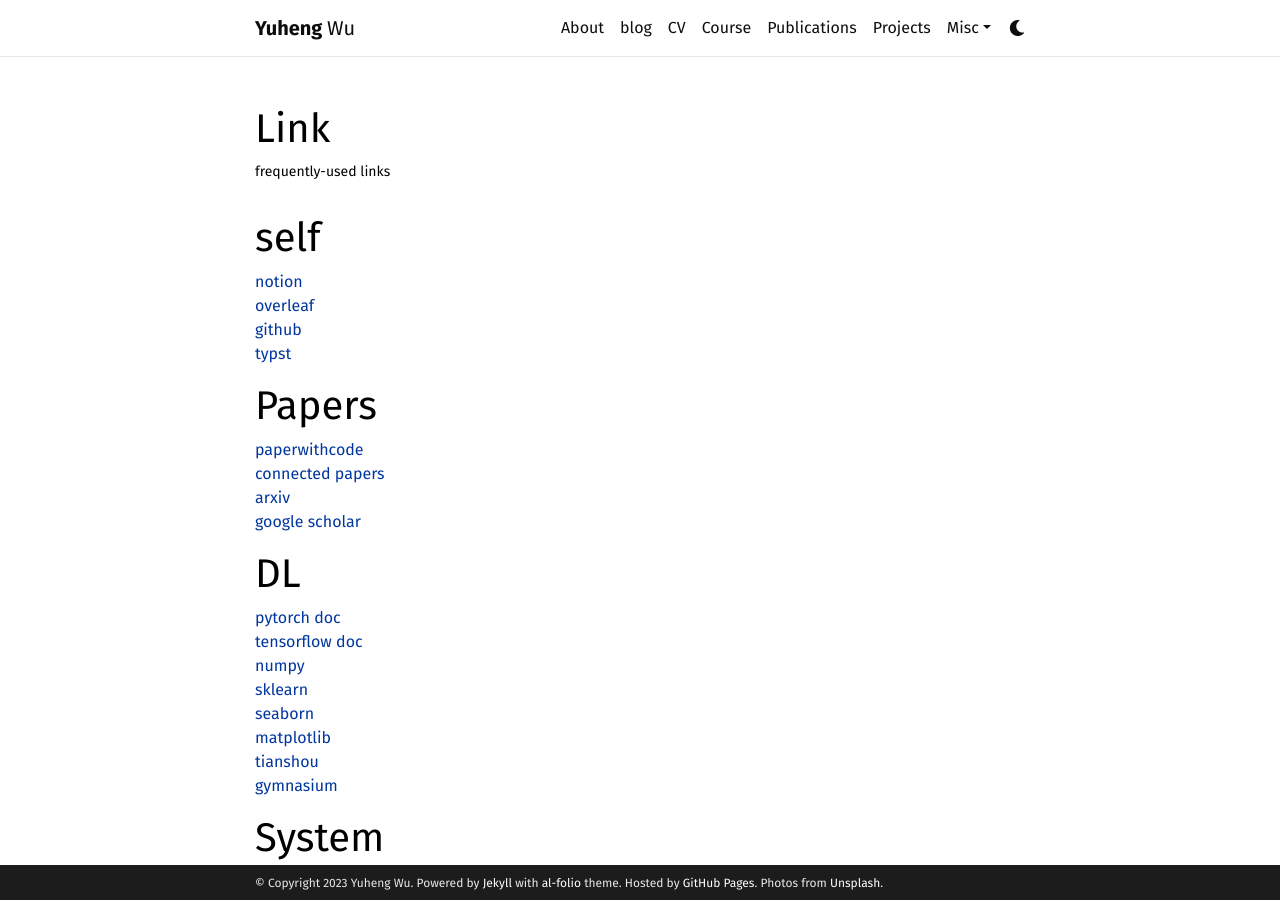
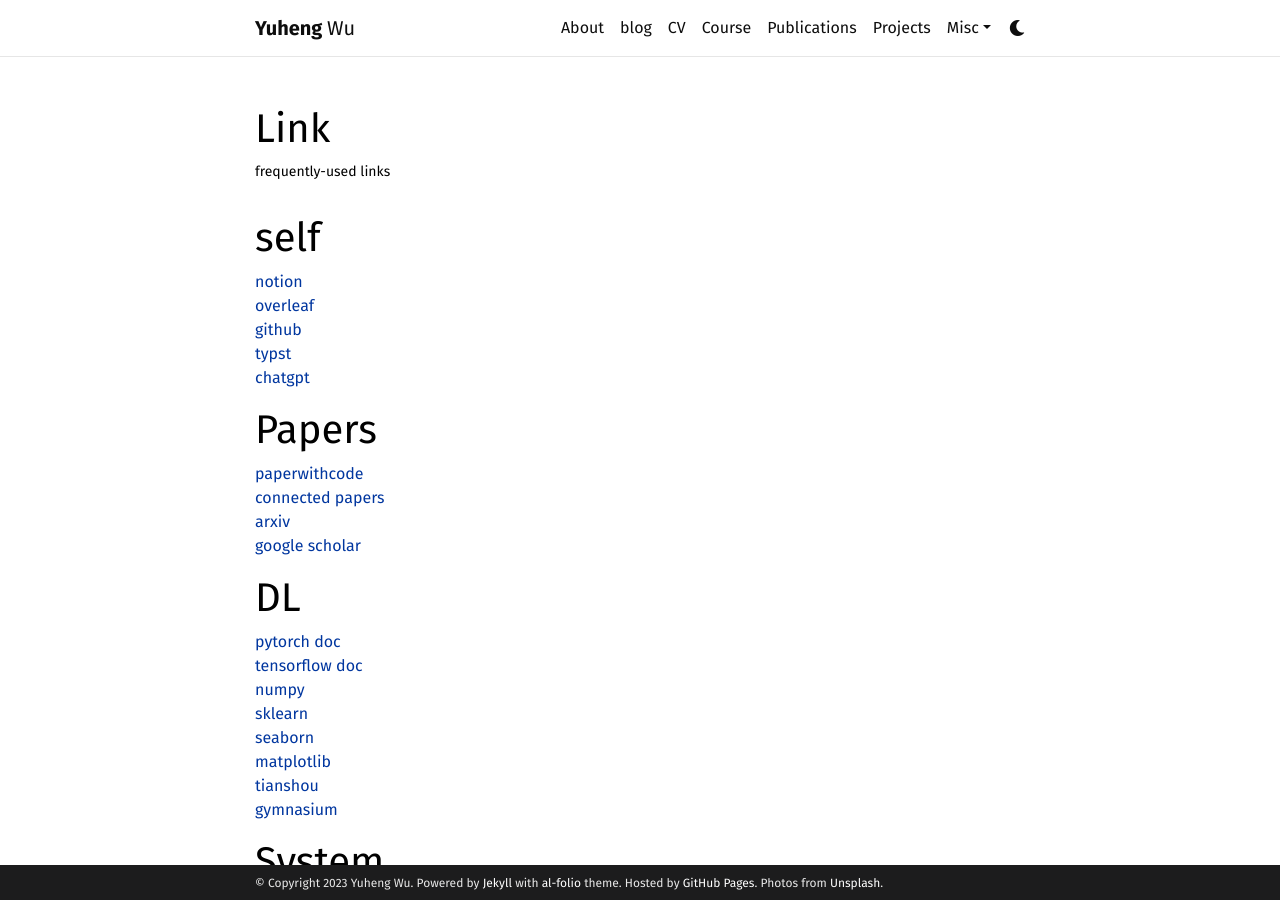
Before and after one commit to wyhallenwu/wyhallenwu.github.io, a Jekyll site: the page built from _pages/link.md, in a window 1280 px wide and 900 px high. Built offline with Jekyll 4.4.1, drawn with Linux system fonts in a browser that asks for light colours; comment, search, counter and statistics services are not loaded; a style sheet for code colours, icons or effects is not loaded.

Commit message:
add link

```diff
--- a/_pages/link.md
+++ b/_pages/link.md
@@ -12,6 +12,7 @@ nav_order: 7
 [overleaf](https://www.overleaf.com/project)
 [github](https://github.com/)
 [typst](https://typst.app/)
+[chatgpt](https://chat.openai.com/)
 
 # Papers
 [paperwithcode](https://paperswithcode.com/)
```
